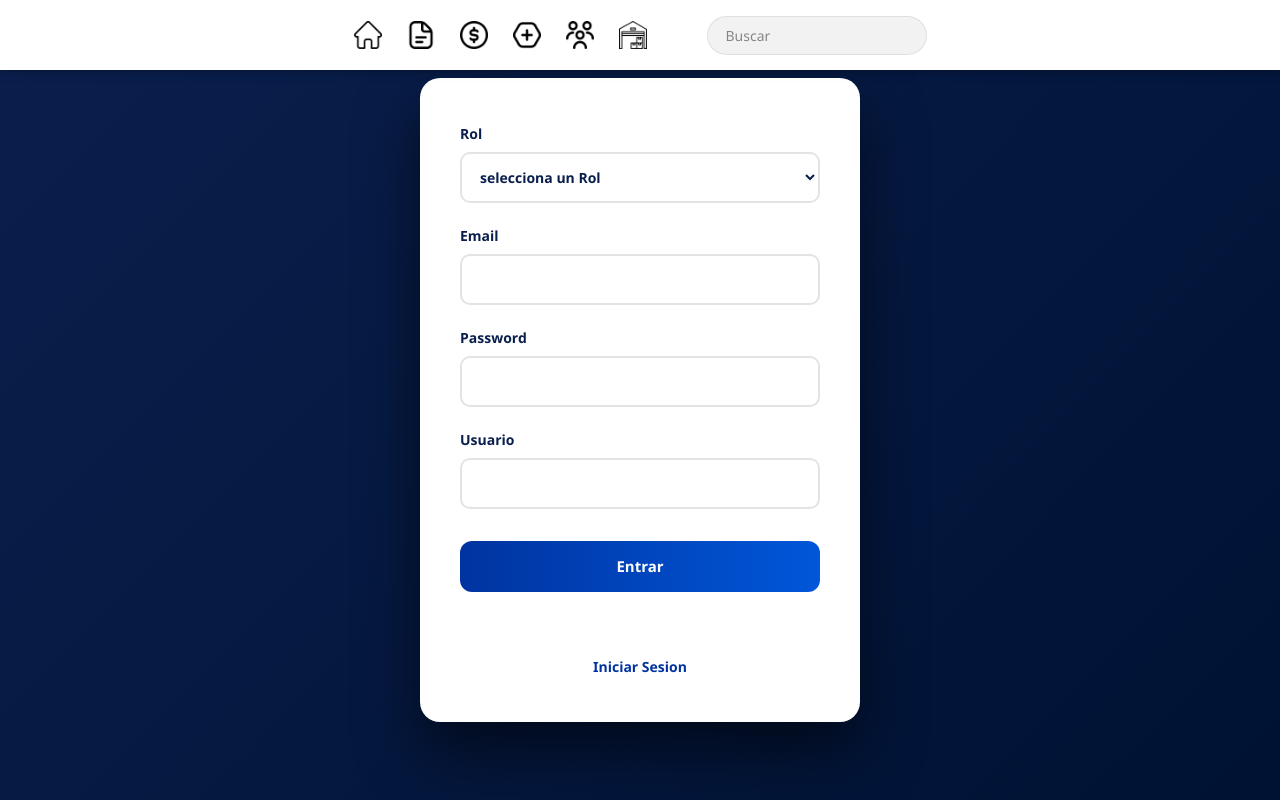
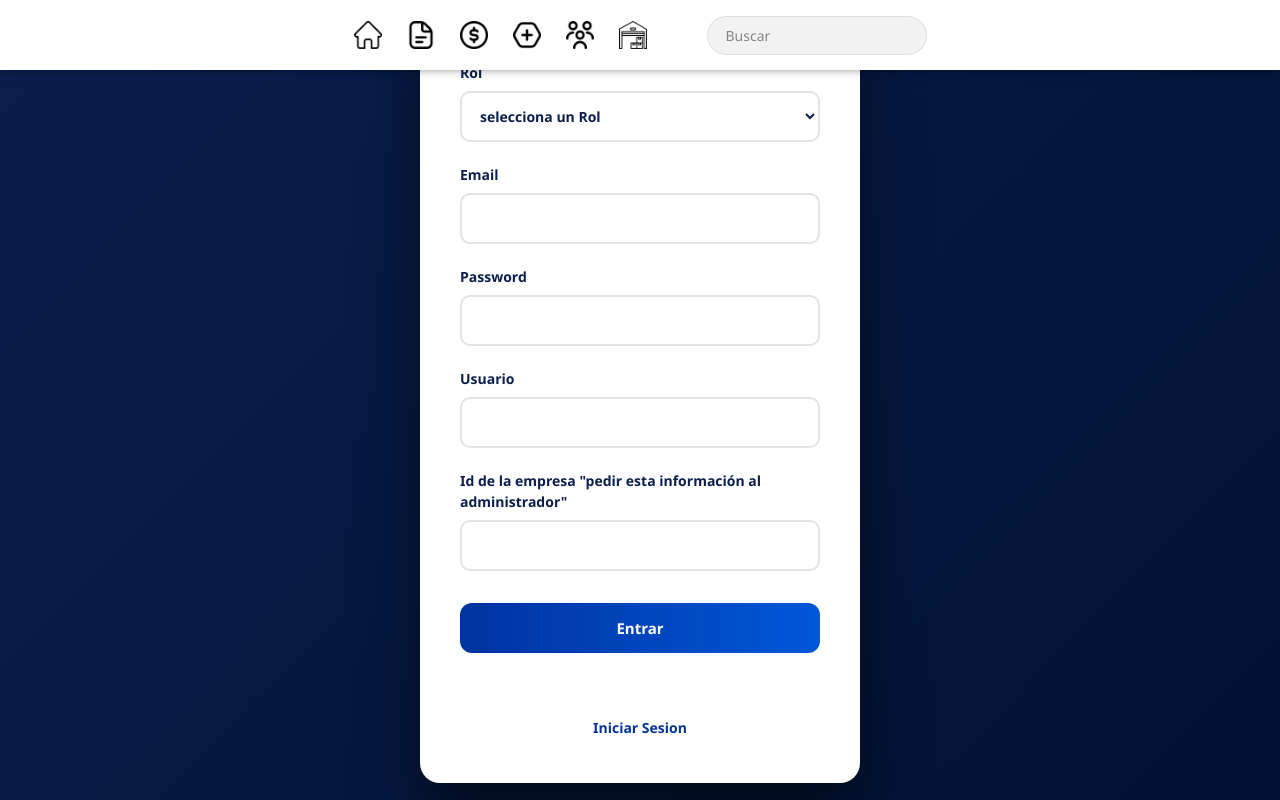
Before and after one commit to Setex10/my-app, a Next.js app: page /createAccount in a window 1280 px wide. Built offline with nearby package versions, Linux system fonts and the light colour scheme.

Commit message:
Se actualizo el createAccount para agregar la empresa

```diff
--- a/src/app/createAccount/page.jsx
+++ b/src/app/createAccount/page.jsx
@@ -7,6 +7,8 @@ export default function CreateAccount() {
     email: "",
     password: "",
     name: "",
+    role: "",
+    enterprise: ""
   });
 
   const [message, setMessage] = useState("");
@@ -30,7 +32,7 @@ export default function CreateAccount() {
           "Content-Type": "application/json",
         },
         credentials: "include",
-        body: JSON.stringify({...formData, role: "admin"}),
+        body: JSON.stringify(formData),
       });
 
       const dataJson = await response.json();
@@ -52,11 +54,23 @@ export default function CreateAccount() {
     }
   };
 
+  const onChangeSelect = (event) => {
+    const value = event.target.value
+    setFormData((prevValue) => {
+      return {
+        ...prevValue,
+        role: value
+      }
+    })
+  }
+
+
+
   return (
     <form id="loginUser" onSubmit={handleSubmit}>
            <label>
         Rol
-        <select>
+        <select onChange={onChangeSelect}>
           <option value={""}>selecciona un Rol</option>
           <option value={"inventario"}>Gestionador de Inventario</option>
          <option value={"ventas"}>ventas</option>
@@ -96,6 +110,17 @@ export default function CreateAccount() {
         />
       </label>
 
+      {formData.role != "admin" ? <label>
+        Id de la empresa "pedir esta información al administrador"
+        <input type="text" value={formData.enterprise} onChange={handleChange}
+        required
+        name="enterprise"
+        />
+      </label> : <label>
+        Nombre de la empresa a crear
+        <input type="text" name="enterprise" value={formData.enterprise} onChange={handleChange}/>
+        </label>}
+
       <button type="submit">Entrar</button>
 
       <p>{message}</p>
```
